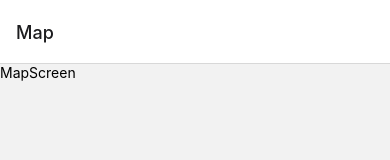
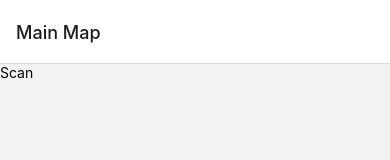
Before and after one commit to shariffahes/iRecycle, a React Native app: screen /Map in a window 390 px wide. Shown: the top 160 px of the page. Built offline with nearby package versions, Linux system fonts and the light colour scheme.

Commit message:
added camera

```diff
--- a/package.json
+++ b/package.json
@@ -14,15 +14,16 @@
     "@react-navigation/native-stack": "^6.2.5",
     "expo": "~44.0.0",
     "expo-app-loading": "^1.3.0",
+    "expo-camera": "^12.1.0",
     "expo-status-bar": "~1.2.0",
     "react": "17.0.1",
     "react-dom": "17.0.1",
     "react-native": "0.64.3",
-    "react-native-web": "0.17.1",
     "react-native-gesture-handler": "~2.1.0",
     "react-native-reanimated": "~2.3.1",
+    "react-native-safe-area-context": "3.3.2",
     "react-native-screens": "~3.10.1",
-    "react-native-safe-area-context": "3.3.2"
+    "react-native-web": "0.17.1"
   },
   "devDependencies": {
     "@babel/core": "^7.12.9"
--- a/src/Navigation/BottomNavBar.js
+++ b/src/Navigation/BottomNavBar.js
@@ -1,7 +1,7 @@
 import { createBottomTabNavigator } from "@react-navigation/bottom-tabs";
 import React from "react";
 import { StyleSheet } from "react-native";
-import MapScreen from "../Screens/MapScreen";
+import HomeStack from "./HomeStack";
 import BlogScreen from "../Screens/BlogScreen";
 import StoreScreen from "../Screens/StoreScreen";
 import RequestScreen from "../Screens/RequestScreen";
@@ -50,7 +50,8 @@ const MenuIcon = ({ size, color }) => {
 const BottomNavBar = () => {
     return (
         <BottomStack.Navigator screenOptions={renderScreenOptions}>
-            <BottomStack.Screen name="Map"component={MapScreen}/>
+            <BottomStack.Screen name="Map"component={HomeStack}
+              options={{headerShown: false}}/>
             <BottomStack.Screen name="Store" component={StoreScreen} />
             <BottomStack.Screen name="Request" component={RequestScreen} />
             <BottomStack.Screen name="Blog" component={BlogScreen} />
--- /dev/null
+++ b/src/Navigation/HomeStack.js
@@ -0,0 +1,17 @@
+import { createNativeStackNavigator } from "@react-navigation/native-stack";
+import React from "react";
+import MapScreen from "../Screens/MapScreen";
+import ScanScreen from "../Screens/ScanScreen";
+
+const MainStack = createNativeStackNavigator();
+
+const HomeStack = () => {
+  return (
+    <MainStack.Navigator>
+      <MainStack.Screen name="Main Map" component={MapScreen}/>
+      <MainStack.Screen name="Scan" component={ScanScreen}/>
+    </MainStack.Navigator>
+  );
+};
+
+export default HomeStack;
--- a/src/Screens/MapScreen.js
+++ b/src/Screens/MapScreen.js
@@ -1,10 +1,14 @@
+import { NavigationContainer } from "@react-navigation/native";
 import React from "react";
 import { StyleSheet, Text, View } from "react-native";
+import { TouchableOpacity } from "react-native-gesture-handler";
 
-const MapScreen = () => {
+const MapScreen = ({ navigation }) => {
     return (
       <View>
-        <Text>MapScreen</Text>
+        <TouchableOpacity onPress={() => navigation.navigate("Scan")}>
+          <Text>Scan</Text>
+        </TouchableOpacity>
       </View>
         );
 };
--- a/src/Screens/ScanScreen.js
+++ b/src/Screens/ScanScreen.js
@@ -1,11 +1,24 @@
-import React from "react";
+import { Camera } from "expo-camera";
+import React, { useEffect, useState } from "react";
 import { StyleSheet, Text, View } from "react-native";
 
 const ScanScreen = () => {
+    const [hasCameraPermission, setCameraAccessPermission] = useState(null);
+
+    useEffect(() => {
+        const getPermission = async () => {
+            const { status } = await Camera.requestCameraPermissionsAsync();
+            setCameraAccessPermission(status === "granted");
+        };
+        getPermission();
+    }, []);
+    if (!hasCameraPermission) {
+        return <Text>No Camera Permission</Text>
+    }
     return (
-        <View>
-            <Text>ScanScreen</Text>
-        </View>
+        <Camera>
+            <View style={{ height: '100%' }} />
+        </Camera>
     );
 };
 
```
Also changed, not shown: 1 other file (tests, documents, lock files or other folders).
